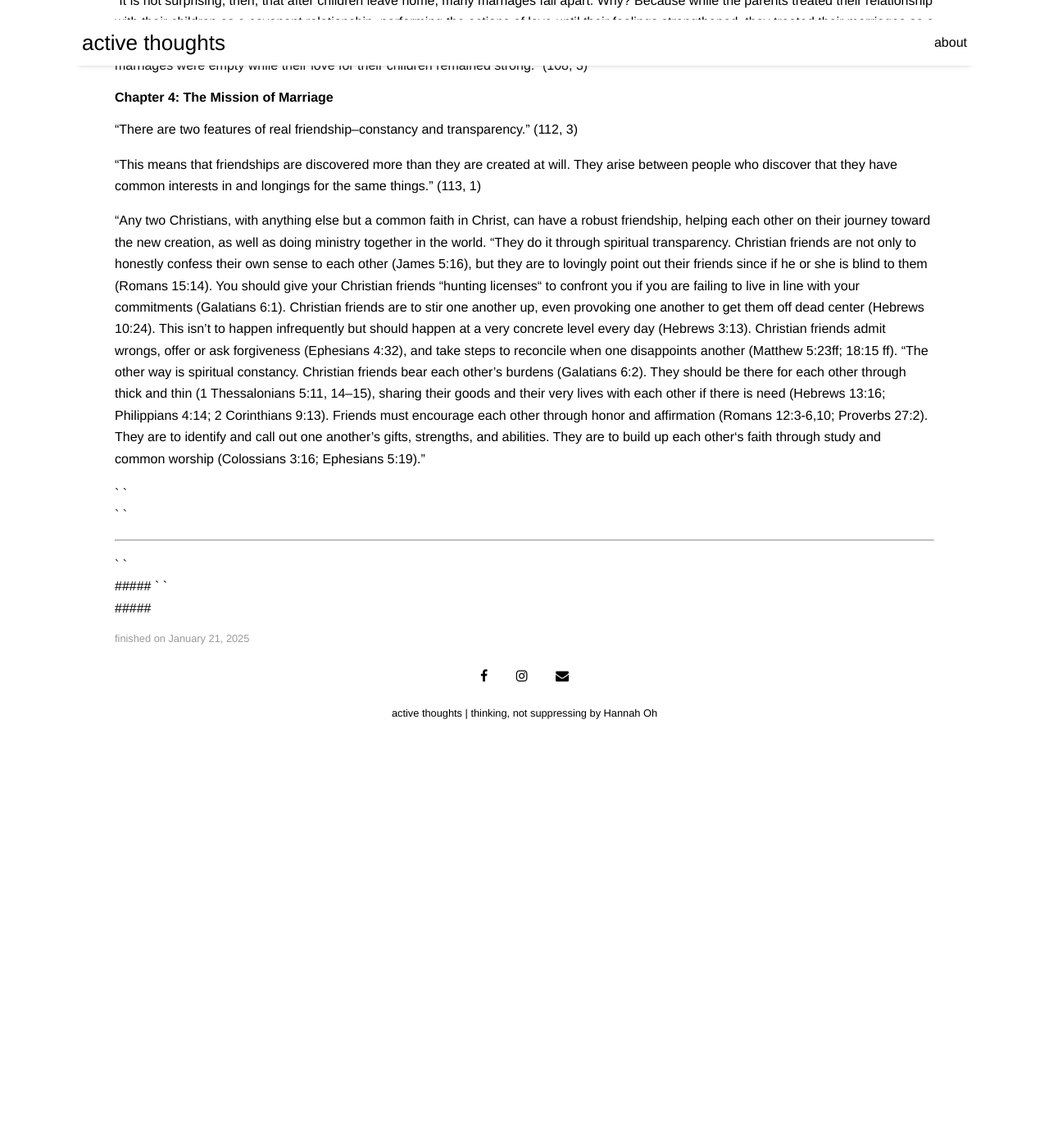
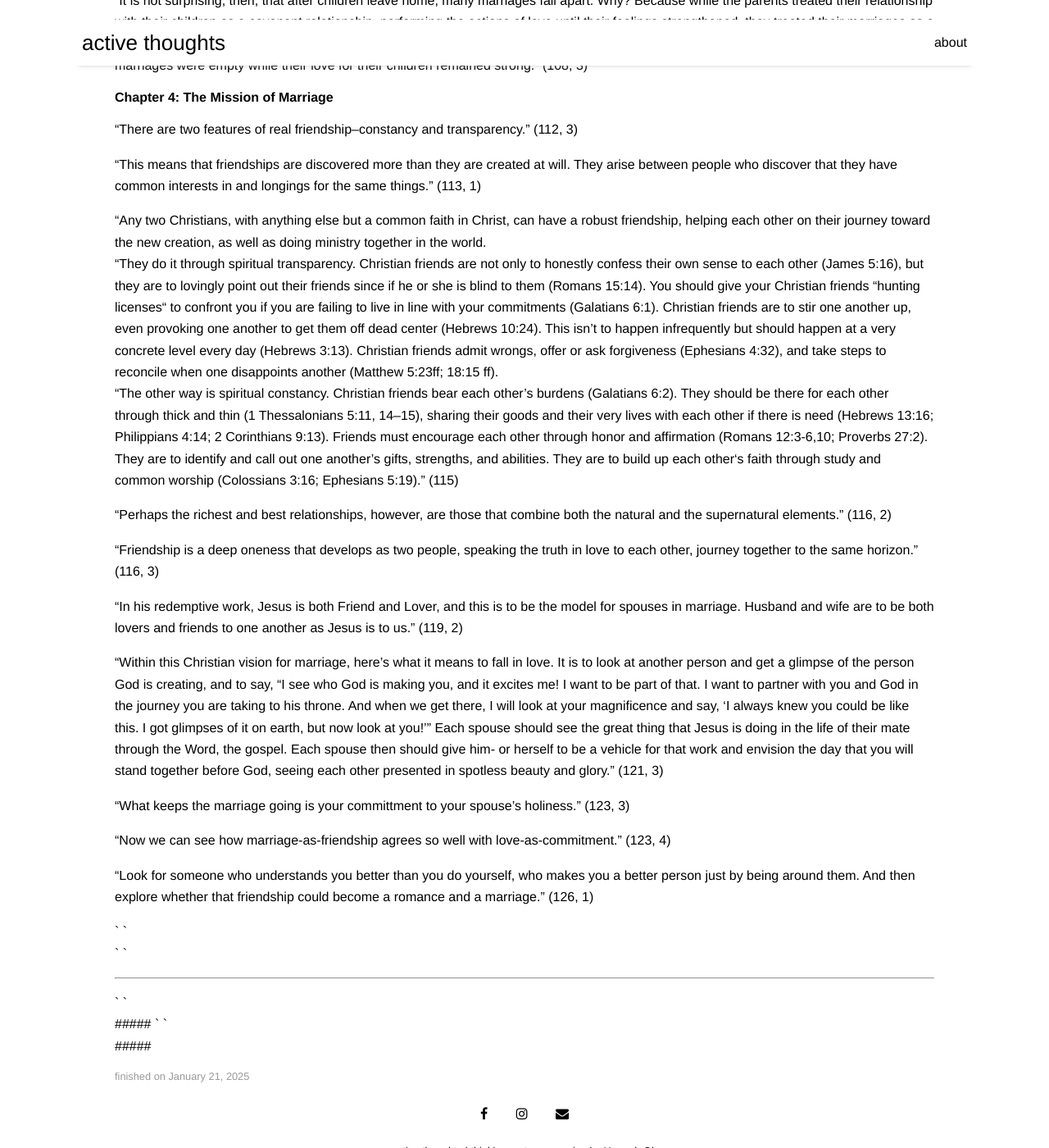
Before and after one commit to thoughtshso/blog, a Jekyll site: the page built from _posts/2025-01-21-meaning-of-marriage.md, in a window 1280 px wide and 1400 px high, scrolled down 2790 px. Shown: the whole window at 82% size. Built offline with Jekyll 4.4.1, drawn with Linux system fonts in a browser that asks for light colours; nearby versions of some CDN libraries; before the commit the page ends 3722 px from its top, so only the background shows below that.

Commit message:
[book] meaning of marriage ch. 4

```diff
--- a/_posts/2025-01-21-meaning-of-marriage.md
+++ b/_posts/2025-01-21-meaning-of-marriage.md
@@ -83,9 +83,23 @@ image: a.jpg
 
 "This means that friendships are discovered more than they are created at will. They arise between people who discover that they have common interests in and longings for the same things." (113, 1)
 
-"Any two Christians, with anything else but a common faith in Christ, can have a robust friendship, helping each other on their journey toward the new creation, as well as doing ministry together in the world.
-"They do it through spiritual transparency. Christian friends are not only to honestly confess their own sense to each other (James 5:16), but they are to lovingly point out their friends since if he or she is blind to them (Romans 15:14). You should give your Christian friends “hunting licenses“ to confront you if you are failing to live in line with your commitments (Galatians 6:1). Christian friends are to stir one another up, even provoking one another to get them off dead center (Hebrews 10:24). This isn’t to happen infrequently but should happen at a very concrete level every day (Hebrews 3:13). Christian friends admit wrongs, offer or ask forgiveness (Ephesians 4:32), and take steps to reconcile when one disappoints another (Matthew 5:23ff; 18:15 ff).
-"The other way is spiritual constancy. Christian friends bear each other’s burdens (Galatians 6:2). They should be there for each other through thick and thin (1 Thessalonians 5:11, 14–15), sharing their goods and their very lives with each other if there is need (Hebrews 13:16; Philippians 4:14; 2 Corinthians 9:13). Friends must encourage each other through honor and affirmation (Romans 12:3-6,10; Proverbs 27:2). They are to identify and call out one another’s gifts, strengths, and abilities. They are to build up each other‘s faith through study and common worship (Colossians 3:16; Ephesians 5:19)."
+"Any two Christians, with anything else but a common faith in Christ, can have a robust friendship, helping each other on their journey toward the new creation, as well as doing ministry together in the world.\
+"They do it through spiritual transparency. Christian friends are not only to honestly confess their own sense to each other (James 5:16), but they are to lovingly point out their friends since if he or she is blind to them (Romans 15:14). You should give your Christian friends “hunting licenses“ to confront you if you are failing to live in line with your commitments (Galatians 6:1). Christian friends are to stir one another up, even provoking one another to get them off dead center (Hebrews 10:24). This isn’t to happen infrequently but should happen at a very concrete level every day (Hebrews 3:13). Christian friends admit wrongs, offer or ask forgiveness (Ephesians 4:32), and take steps to reconcile when one disappoints another (Matthew 5:23ff; 18:15 ff).\
+"The other way is spiritual constancy. Christian friends bear each other’s burdens (Galatians 6:2). They should be there for each other through thick and thin (1 Thessalonians 5:11, 14–15), sharing their goods and their very lives with each other if there is need (Hebrews 13:16; Philippians 4:14; 2 Corinthians 9:13). Friends must encourage each other through honor and affirmation (Romans 12:3-6,10; Proverbs 27:2). They are to identify and call out one another’s gifts, strengths, and abilities. They are to build up each other‘s faith through study and common worship (Colossians 3:16; Ephesians 5:19)." (115)
+
+"Perhaps the richest and best relationships, however, are those that combine both the natural and the supernatural elements." (116, 2)
+
+"Friendship is a deep oneness that develops as two people, speaking the truth in love to each other, journey together to the same horizon." (116, 3)
+
+"In his redemptive work, Jesus is both Friend and Lover, and this is to be the model for spouses in marriage. Husband and wife are to be both lovers and friends to one another as Jesus is to us." (119, 2)
+
+"Within this Christian vision for marriage, here's what it means to fall in love. It is to look at another person and get a glimpse of the person God is creating, and to say, "I see who God is making you, and it excites me! I want to be part of that. I want to partner with you and God in the journey you are taking to his throne. And when we get there, I will look at your magnificence and say, 'I always knew you could be like this. I got glimpses of it on earth, but now look at you!'" Each spouse should see the great thing that Jesus is doing in the life of their mate through the Word, the gospel. Each spouse then should give him- or herself to be a vehicle for that work and envision the day that you will stand together before God, seeing each other presented in spotless beauty and glory." (121, 3)
+
+"What keeps the marriage going is your committment to your spouse's holiness." (123, 3)
+
+"Now we can see how marriage-as-friendship agrees so well with love-as-commitment." (123, 4)
+
+"Look for someone who understands you better than you do yourself, who makes you a better person just by being around them. And then explore whether that friendship could become a romance and a marriage." (126, 1)
 
 ` `
 ` `
```
